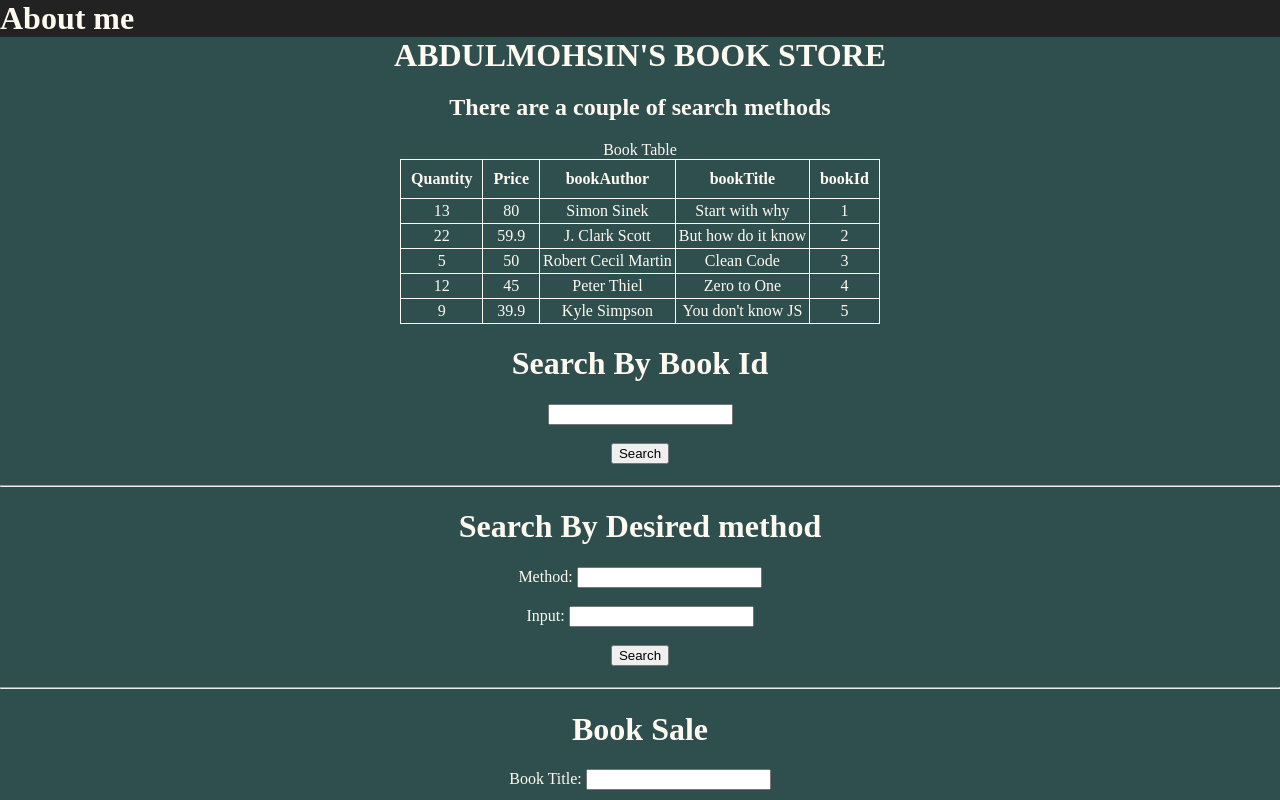
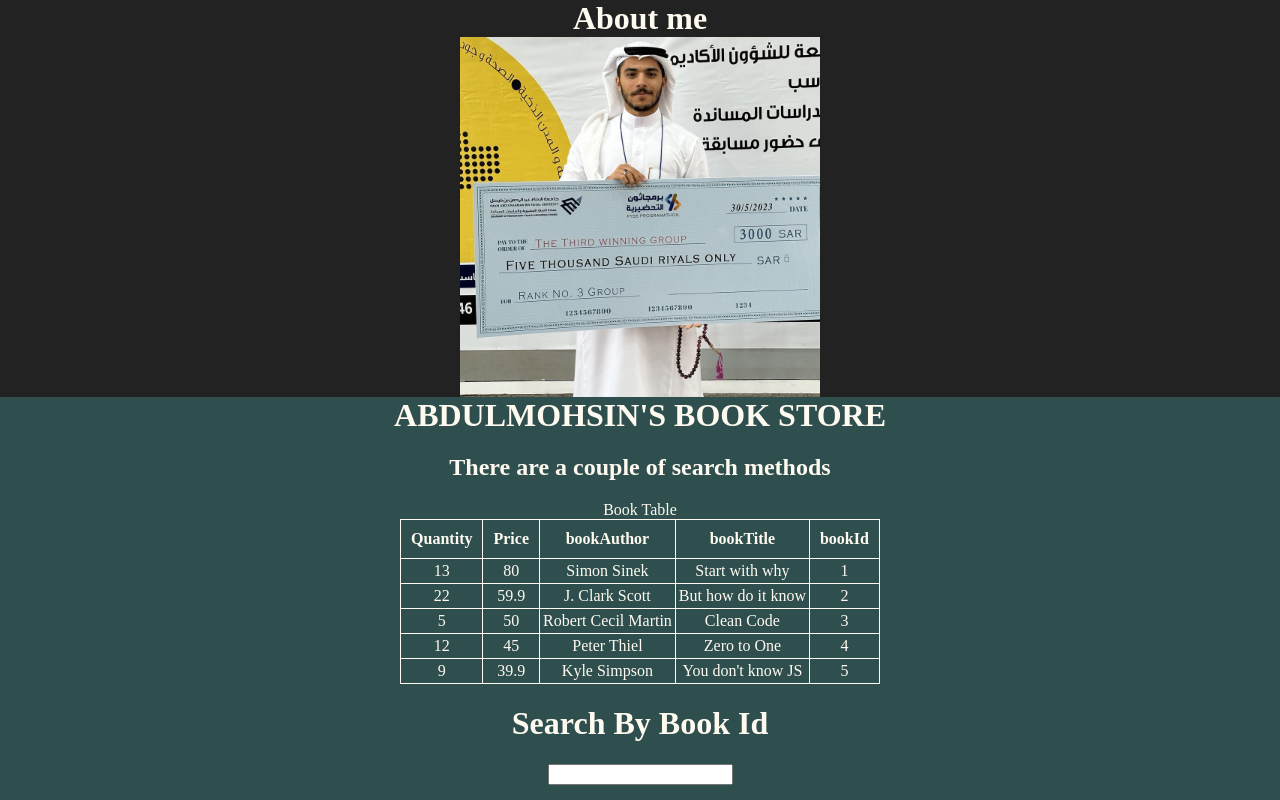
Before and after one commit to Abdulmohsin-Almarzouq/Bookstore, a plain HTML site: page index.html in a window 1280 px wide. Shown: the top 800 px of the page. Drawn offline with Linux system fonts and the light colour scheme.

Commit message:
adding  an image and centering

```diff
--- a/bookstore.css
+++ b/bookstore.css
@@ -3,6 +3,12 @@ body {margin: 0;}
 #aboutme {
     background-color: #222;
     color: floralwhite;
+}
+
+#personalPhoto {
+    display: block;
+    margin-left: auto;
+    margin-right: auto;
 }
 
 #bookstore {
--- a/index.html
+++ b/index.html
@@ -11,7 +11,8 @@
 </head>
 <body>
     <div id="aboutme">
-        <h1 style=" margin:0 ">About me</h1>
+        <h1 style=" margin:0; text-align: center; ">About me</h1>
+        <img id='personalPhoto' src="images/personalPhoto.jpg" height='360' alt="personal photo">
     </div>
 
     <div id="bookstore">
```
Also changed, not shown: images/personalPhoto.jpg (added).
